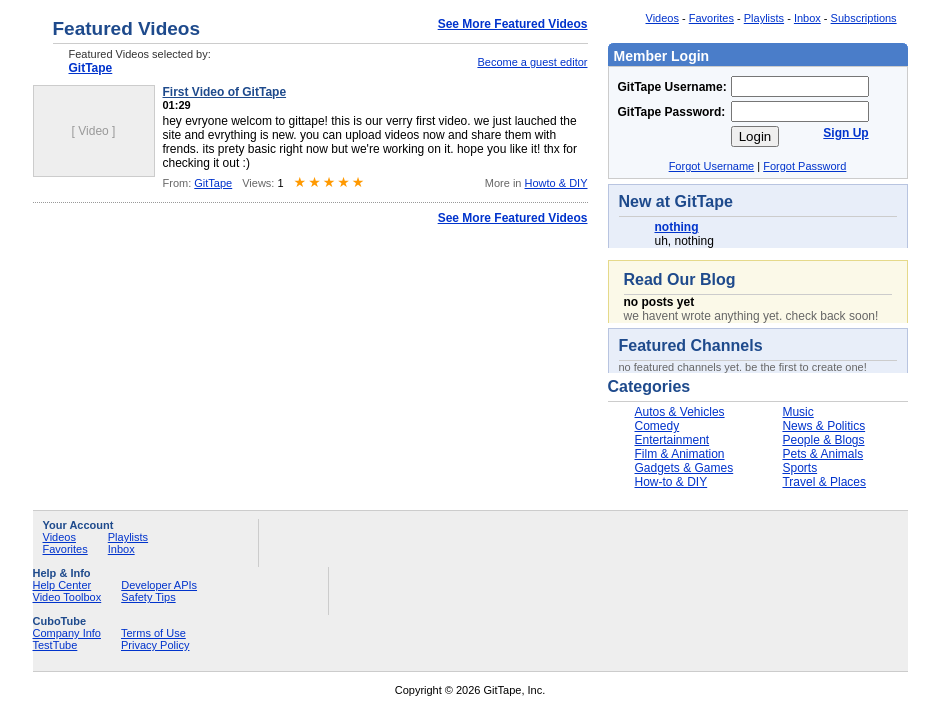
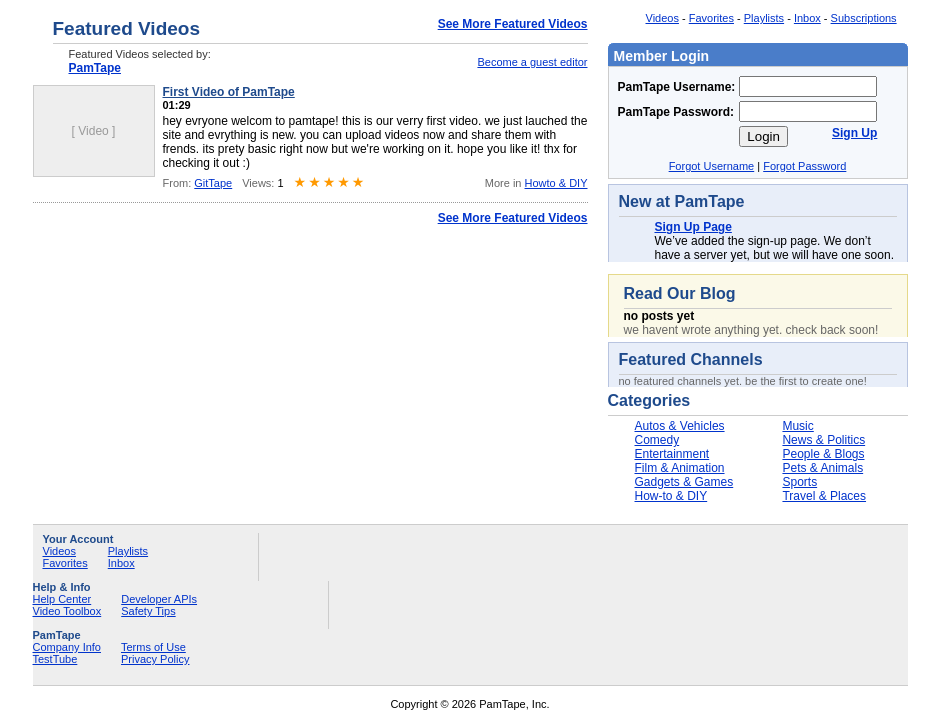
Before and after one commit to youtubeopen/YouTube-Open, a plain HTML site: page index.html in a window 1280 px wide. Shown: the part 116-838 px from the top of the page, without its empty margins (170-1109 px from the left). Drawn offline with Linux system fonts and the light colour scheme.

Commit message:
Rename GitTape to PamTape in index.html

```diff
--- a/index.html
+++ b/index.html
@@ -2,7 +2,7 @@
 <html>
 <head>
 <meta http-equiv="Content-Type" content="text/html; charset=utf-8">
-<title>GitTape - Record Yourself.</title>
+<title>PamTape - Record Yourself.</title>
 <link rel="stylesheet" href="styles.css" type="text/css">
 <link rel="icon" href="./assets/favicon.ico" type="image/x-icon">
 </head>
@@ -12,7 +12,7 @@
 
   <!-- HEADER -->
   <div id="logoTagDiv">
-    <a href="#"><img src="./assets/logo.png" alt="CuboTube"></a>
+    <a href="#"><img src="./assets/logo.png" alt="PamTape"></a>
   </div>
 
   <div id="utilDiv">
@@ -59,7 +59,7 @@
       <div id="hpEditorImg"></div>
       <div id="hpEditorInfo">
         <div id="hpEditorHead">Featured Videos selected by:</div>
-        <b><a href="#">GitTape</a></b>
+        <b><a href="#">PamTape</a></b>
       </div>
     </div>
 
@@ -75,11 +75,11 @@
             </td>
             <td valign="top">
               <div class="vtitle">
-                <a href="#">First Video of GitTape</a><br/>
+                <a href="#">First Video of PamTape</a><br/>
                 <span class="runtime">01:29</span>
               </div>
               <div class="vdesc">
-                hey evryone welcom to gittape! this is our verry first video. we just lauched the site and evrything is new. you can upload videos now and share them with frends. its prety basic right now but we're working on it. hope you like it! thx for checking it out :)
+                hey evryone welcom to pamtape! this is our verry first video. we just lauched the site and evrything is new. you can upload videos now and share them with frends. its prety basic right now but we're working on it. hope you like it! thx for checking it out :)
               </div>
             </td>
           </tr>
@@ -132,11 +132,11 @@
         <table>
           <form>
             <tr>
-              <td><b>GitTape Username:</b></td>
+              <td><b>PamTape Username:</b></td>
               <td><input tabindex="1" type="text" name="username" value="" class="hpLoginField"></td>
             </tr>
             <tr>
-              <td><b>GitTape Password:</b></td>
+              <td><b>PamTape Password:</b></td>
               <td><input tabindex="2" type="password" name="password" class="hpLoginField"></td>
             </tr>
             <tr>
@@ -157,11 +157,11 @@
     <!-- New at CuboTube -->
     <div class="hpContentBlock">
       <div class="hpPurpleBlock">
-        <div class="hpBlockHeading">New at GitTape</div>
+        <div class="hpBlockHeading">New at PamTape</div>
         <div class="hpWNentry">
           <div class="hpWNdesc">
-            <b><a href="#">nothing</a></b><br>
-            uh, nothing
+            <b><a href="#">Sign Up Page</a></b><br>
+            We’ve added the sign-up page. We don’t have a server yet, but we will have one soon.
           </div>
         </div>
       </div>
@@ -244,7 +244,7 @@
         </div>
       </div>
       <div class="footColumnRight">
-        <div class="footLabel">CuboTube</div>
+        <div class="footLabel">PamTape</div>
         <div class="footValues">
           <div class="column">
             <a href="#">Company Info</a><br/>
@@ -259,7 +259,7 @@
       <div class="clear"></div>
     </div>
     <div id="footerCopyright">
-      Copyright &copy; 2026 GitTape, Inc.
+      Copyright &copy; 2026 PamTape, Inc.
     </div>
   </div>
 
```
